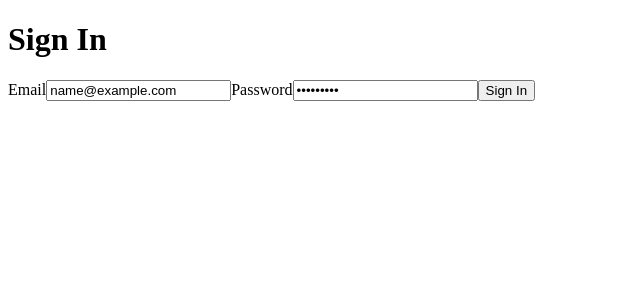
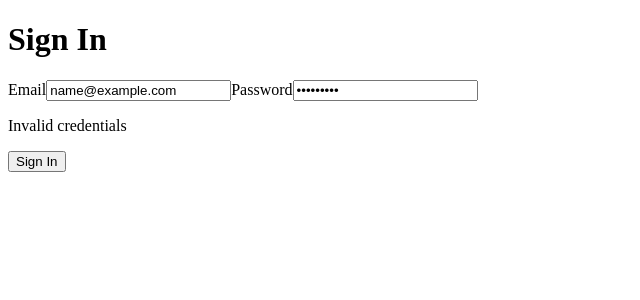
Before and after one commit to nonbeing/next-shop, a Next.js app: page /sign-in in a window 1280 px wide. Both pictures are taken after typing "name@example.com", "Sample123" into the empty fields and a click on the button "Sign In". Shown: the top 300 px of the page, without its empty margins (0-640 px from the left). Built offline with nearby package versions, Linux system fonts and the light colour scheme; no server answers.

Commit message:
Error and Loading States

```diff
--- a/pages/sign-in.js
+++ b/pages/sign-in.js
@@ -8,15 +8,22 @@ import { fetchJson } from '../lib/api';
 function SignInPage() {
   const [email, setEmail] = useState('');
   const [password, setPassword] = useState('');
+  const [status, setStatus] = useState({ loading: false, error: false });
 
   const handleSubmit = async (event) => {
     event.preventDefault();
+    setStatus({ loading: true, error: false });
+    try {
       const response = await fetchJson('http://localhost:1337/auth/local', {
         method: 'POST',
         headers: { 'Content-Type': 'application/json' },
         body: JSON.stringify({ identifier: email, password }),
       });
+      setStatus({ loading: false, error: false });
       console.log('sign in:', response);
+    } catch (err) {
+      setStatus({ loading: false, error: true });
+    }
   };
 
   return (
@@ -32,9 +39,18 @@ function SignInPage() {
             onChange={(event) => setPassword(event.target.value)}
           />
         </Field>
+        {status.error && (
+          <p className="text-red-700">
+            Invalid credentials
+          </p>
+        )}
+        {status.loading ? (
+          <p>Loading...</p>
+        ) : (
           <Button type="submit">
             Sign In
           </Button>
+        )}
       </form>
     </Page>
   );
```
Lines whose indentation alone changed are shown as unchanged.
